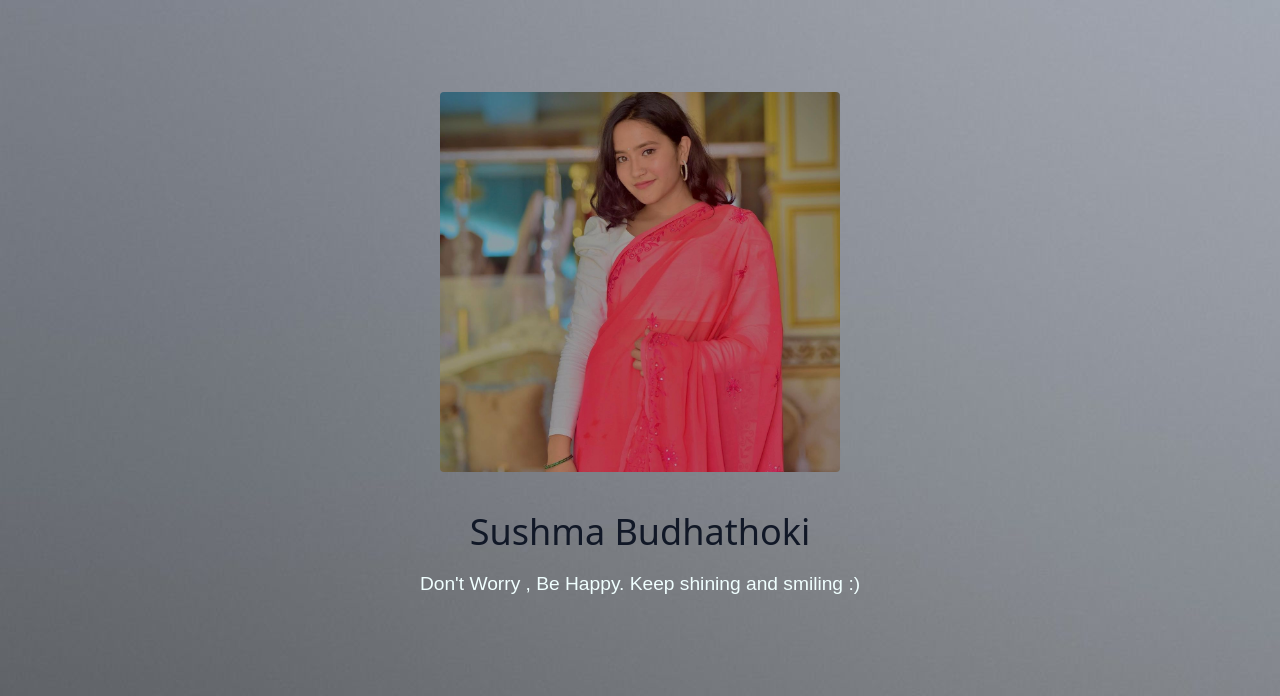
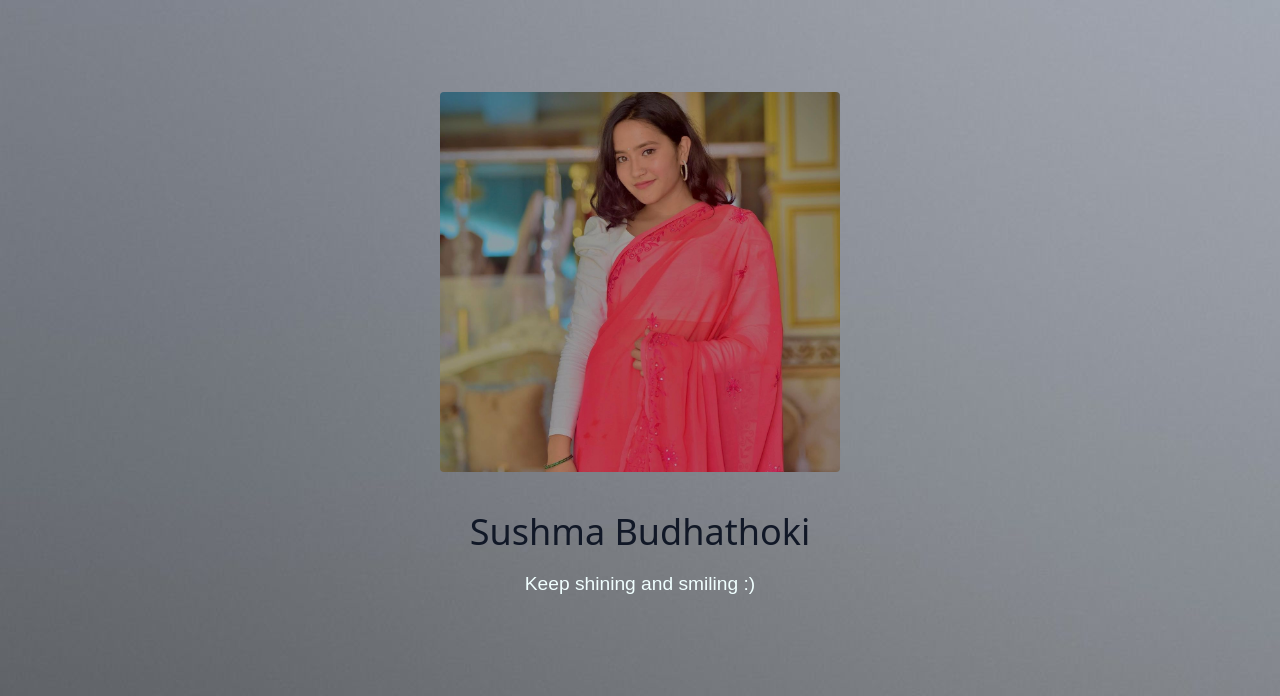
Before and after one commit to Zaynstensuman/sushma, a plain HTML site: page index.html in a window 1280 px wide. Shown: the part 104-800 px from the top of the page. Drawn offline with nearby package versions, Linux system fonts and the light colour scheme.

Commit message:
Update index.html

```diff
--- a/index.html
+++ b/index.html
@@ -78,7 +78,7 @@ body{
 
           <div class="w-full md:w-2/3 flex flex-col mb-16 items-center text-center">
             <h1 class="title-font sm:text-4xl text-3xl mb-4 font-medium text-gray-900"> Sushma Budhathoki</h1>
-            <p class="mb-8 leading-relaxed">Don't Worry , Be Happy.
+            <p class="mb-8 leading-relaxed">
               Keep shining and smiling :) </p>
             <div class="flex w-full justify-center items-end">
               <div class="relative mr-4 lg:w-full xl:w-1/2 w-2/4 md:w-full text-left">
```
